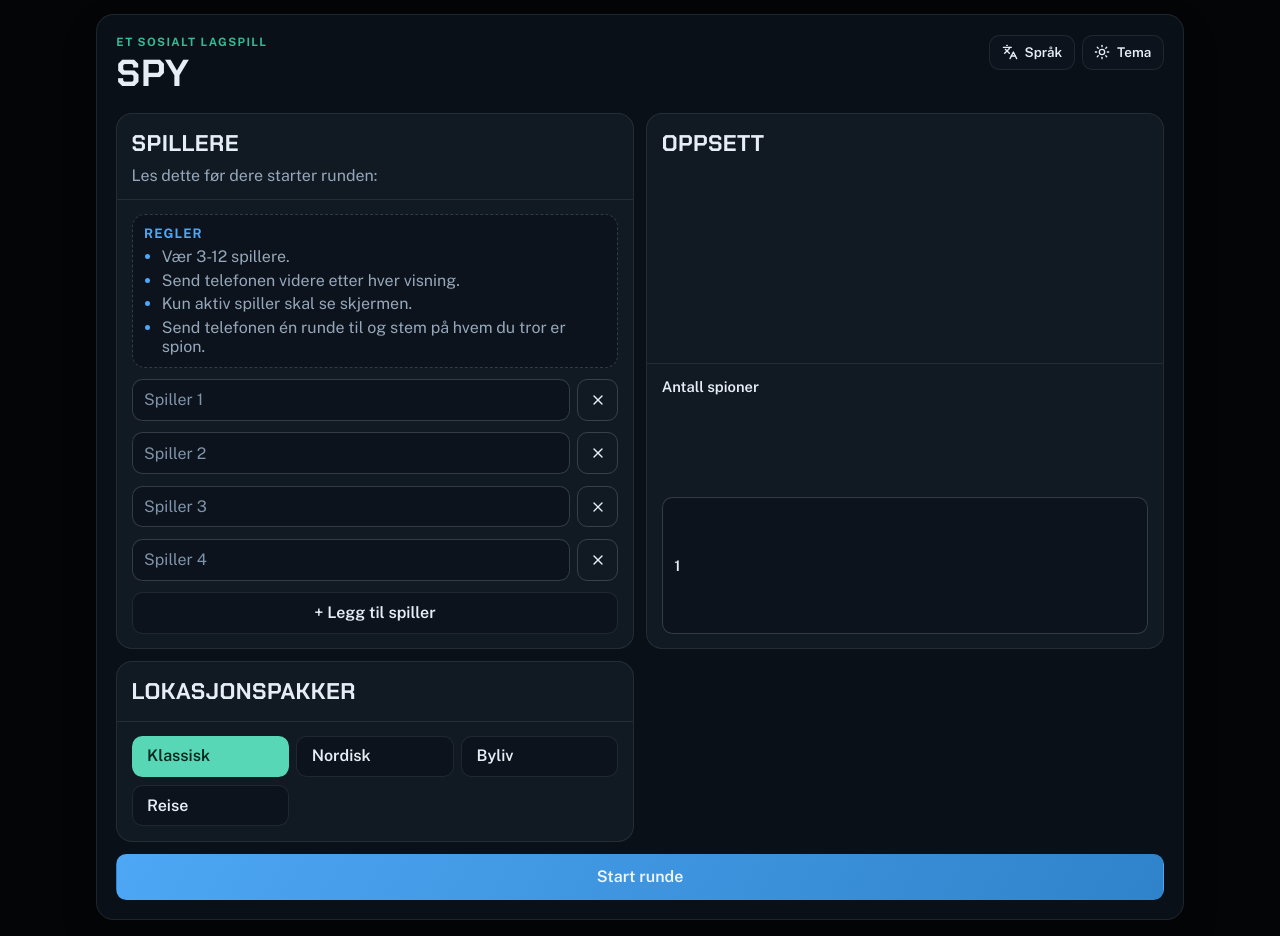
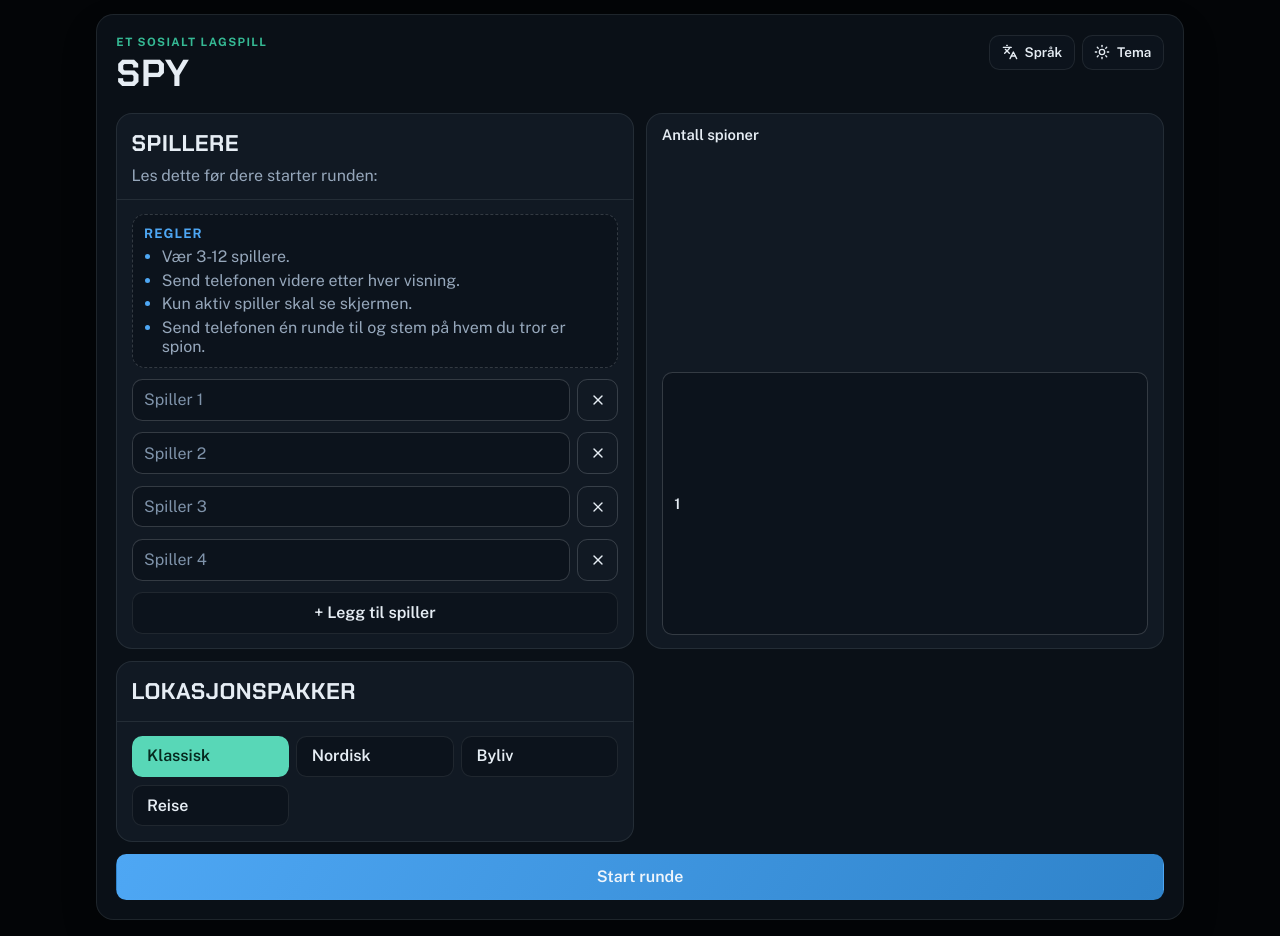
Before and after one commit to maattss/spy-game, a React (Vite) app: page / in a window 1280 px wide. Built offline with nearby package versions, Linux system fonts and the light colour scheme.

Commit message:
Simplify setup card to spy count only

```diff
--- a/src/components/game/phase-sections.tsx
+++ b/src/components/game/phase-sections.tsx
@@ -90,11 +90,8 @@ export function SetupSection({
         </CardContent>
       </Card>
 
-      <Card>
-        <CardHeader>
-          <CardTitle>{text.setup}</CardTitle>
-        </CardHeader>
-        <CardContent className="form-grid">
+      <Card className="setup-card">
+        <CardContent className="setup-card__content">
           <Label className="field">
             <span>{text.spiesCount}</span>
             <Input
--- a/src/styles.css
+++ b/src/styles.css
@@ -248,6 +248,15 @@ select {
 .field {
   display: grid;
   gap: 0.38rem;
+}
+
+.setup-card .ui-card__content {
+  padding-top: 0.78rem;
+  padding-bottom: 0.78rem;
+}
+
+.setup-card__content {
+  gap: 0;
 }
 
 .check-row {
```
